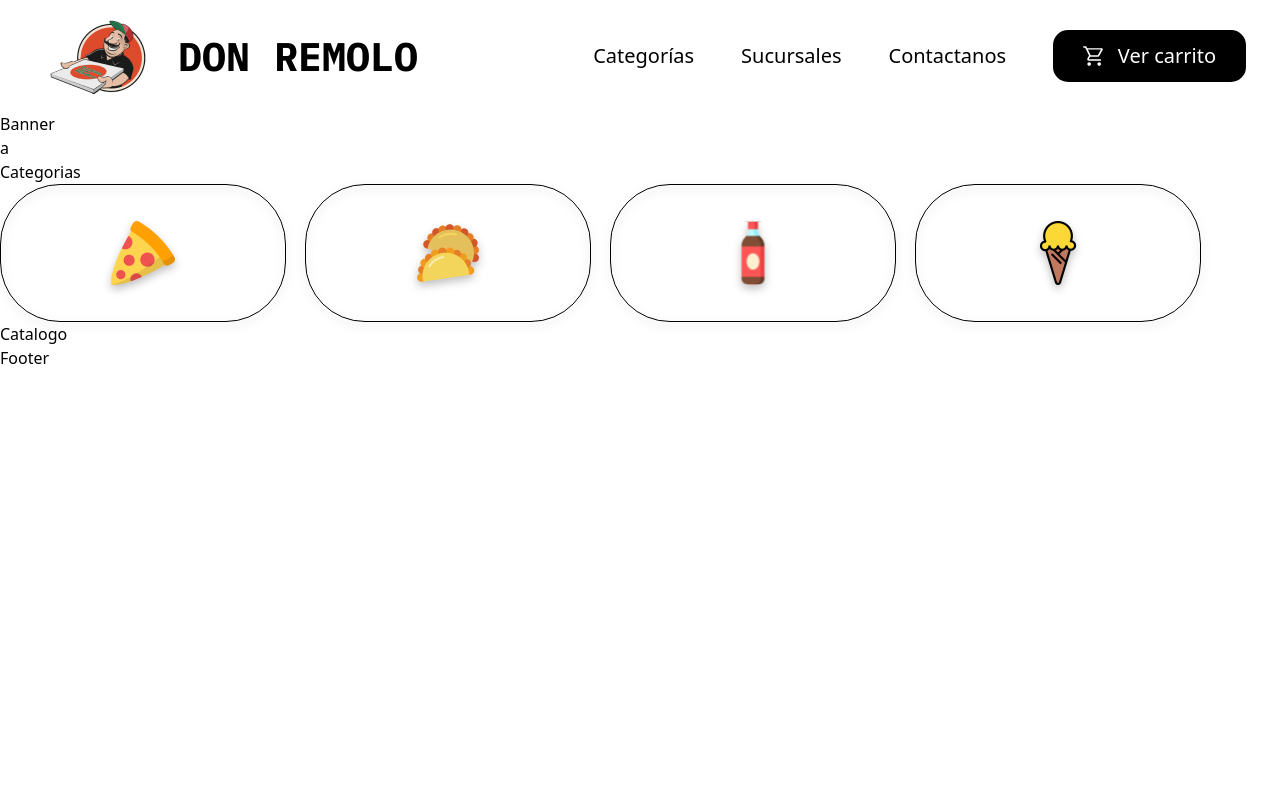
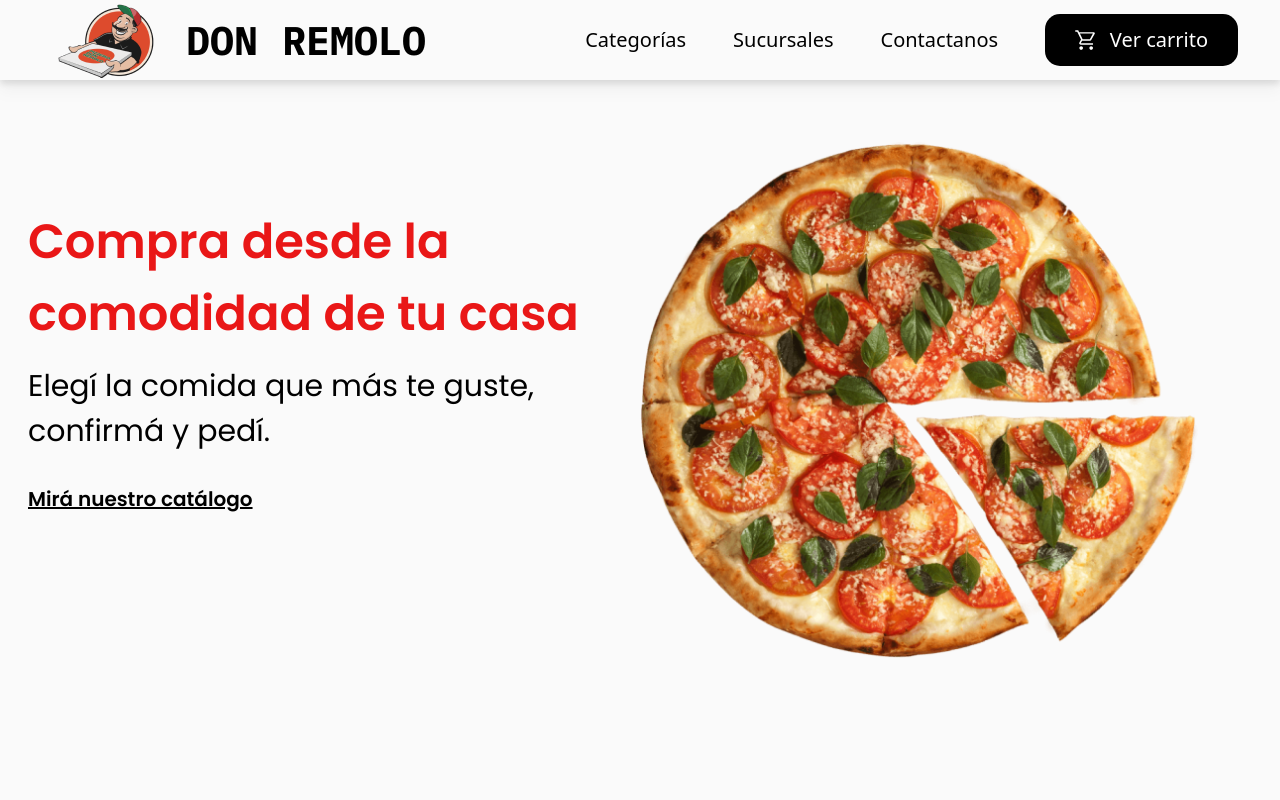
Before and after one commit to ProJuniors/pizzeria-don-remolo-frontend, a React (Create React App) app: page / in a window 1280 px wide. Shown: the top 800 px of the page. Built offline with nearby package versions, Linux system fonts and the light colour scheme.

Commit message:
BannerProcess

```diff
--- a/src/components/Banner.jsx
+++ b/src/components/Banner.jsx
@@ -1,8 +1,28 @@
+import pizza from '../assets/backround/pizza.png';
+
 export default function Banner() {
   return (
-    <>
-      <div>Banner</div>
-      <h2>a</h2>
-    </>
+    <div className="w-full h-screen bg-zinc-50 flex flex-col justify-between">
+      <div className="grid md:grid-cols-2 max-w-[1240px] m-auto mt-auto">
+        <div className="flex flex-col justify-center md:items-start w-full px-2 py-8">
+          <div>
+            <h1 className="text-7xl text-principal font-bold font-[Raleway]">
+              Compra desde la comodidad de tu casa
+            </h1>
+          </div>
+          <div>
+            <p className="text-base text-black  font-[Roboto] py-10">
+              Elegí la comida que más te guste, confirmá y pedí.
+            </p>
+          </div>
+          <div>
+            <p className="text-base2 py-20">Mirá nuestro catálogo</p>
+          </div>
+        </div>
+        <div className="pizza">
+          <img className="w-full object-scale-down " src={pizza} alt="/" />
+        </div>
+      </div>
+    </div>
   );
 }
--- a/src/components/Header.jsx
+++ b/src/components/Header.jsx
@@ -1,12 +1,14 @@
 import logo from '../assets/logos/logo.png';
 import shoppingCart from '../assets/icons/icon-shopping-cart.svg';
+
+// import bgImg from '../assets/backround/Union.png';
 
 import '../styles/Header.css';
 
 export default function Header() {
   return (
-    <header>
-      <nav className="flex flex-row justify-between h-28">
+    <div className="w-screen h-[80px] z-10 bg-zinc-50 fixed drop-shadow-lg">
+      <div className="px-2 flex justify-between items-center w-full h-full">
         <div className="flex justify-between items-center gap-[18px] ml-[50px]">
           <img src={logo} alt="Logo don remolo" className="navbar-logo" />
           <h3 className="font-['IBM_Plex_Mono'] font-bold text-[40px] leading-[52px] text-black">
@@ -51,7 +53,7 @@ export default function Header() {
             </span>
           </div>
         </div>
-      </nav>
-    </header>
+      </div>
+    </div>
   );
 }
--- a/src/containers/Layout.jsx
+++ b/src/containers/Layout.jsx
@@ -4,7 +4,7 @@ import '../styles/style.css';
 
 export default function Layout({ children }) {
   return (
-    <div className="Layout max-w-[1440px] m-auto relative h-screen leading-normal tracking-normal bg-white z-10">
+    <div className="">
       <Header />
       {children}
       <Footer />
--- a/src/styles/style.css
+++ b/src/styles/style.css
@@ -40,9 +40,11 @@ html {
   -moz-tab-size: 4;
   /* 3 */
   -o-tab-size: 4;
-     tab-size: 4;
+  tab-size: 4;
   /* 3 */
-  font-family: ui-sans-serif, system-ui, -apple-system, BlinkMacSystemFont, "Segoe UI", Roboto, "Helvetica Neue", Arial, "Noto Sans", sans-serif, "Apple Color Emoji", "Segoe UI Emoji", "Segoe UI Symbol", "Noto Color Emoji";
+  font-family: ui-sans-serif, system-ui, -apple-system, BlinkMacSystemFont,
+    'Segoe UI', Roboto, 'Helvetica Neue', Arial, 'Noto Sans', sans-serif,
+    'Apple Color Emoji', 'Segoe UI Emoji', 'Segoe UI Symbol', 'Noto Color Emoji';
   /* 4 */
 }
 
@@ -79,7 +81,7 @@ Add the correct text decoration in Chrome, Edge, and Safari.
 
 abbr:where([title]) {
   -webkit-text-decoration: underline dotted;
-          text-decoration: underline dotted;
+  text-decoration: underline dotted;
 }
 
 /*
@@ -123,7 +125,8 @@ code,
 kbd,
 samp,
 pre {
-  font-family: ui-monospace, SFMono-Regular, Menlo, Monaco, Consolas, "Liberation Mono", "Courier New", monospace;
+  font-family: ui-monospace, SFMono-Regular, Menlo, Monaco, Consolas,
+    'Liberation Mono', 'Courier New', monospace;
   /* 1 */
   font-size: 1em;
   /* 2 */
@@ -346,14 +349,16 @@ textarea {
 2. Set the default placeholder color to the user's configured gray 400 color.
 */
 
-input::-moz-placeholder, textarea::-moz-placeholder {
+input::-moz-placeholder,
+textarea::-moz-placeholder {
   opacity: 1;
   /* 1 */
   color: #9ca3af;
   /* 2 */
 }
 
-input:-ms-input-placeholder, textarea:-ms-input-placeholder {
+input:-ms-input-placeholder,
+textarea:-ms-input-placeholder {
   opacity: 1;
   /* 1 */
   color: #9ca3af;
@@ -373,7 +378,7 @@ Set the default cursor for buttons.
 */
 
 button,
-[role="button"] {
+[role='button'] {
   cursor: pointer;
 }
 
@@ -423,7 +428,9 @@ Ensure the default browser behavior of the `hidden` attribute.
   display: none;
 }
 
-*, ::before, ::after {
+*,
+::before,
+::after {
   --tw-translate-x: 0;
   --tw-translate-y: 0;
   --tw-rotate: 0;
@@ -431,16 +438,16 @@ Ensure the default browser behavior of the `hidden` attribute.
   --tw-skew-y: 0;
   --tw-scale-x: 1;
   --tw-scale-y: 1;
-  --tw-pan-x:  ;
-  --tw-pan-y:  ;
-  --tw-pinch-zoom:  ;
+  --tw-pan-x: ;
+  --tw-pan-y: ;
+  --tw-pinch-zoom: ;
   --tw-scroll-snap-strictness: proximity;
-  --tw-ordinal:  ;
-  --tw-slashed-zero:  ;
-  --tw-numeric-figure:  ;
-  --tw-numeric-spacing:  ;
-  --tw-numeric-fraction:  ;
-  --tw-ring-inset:  ;
+  --tw-ordinal: ;
+  --tw-slashed-zero: ;
+  --tw-numeric-figure: ;
+  --tw-numeric-spacing: ;
+  --tw-numeric-fraction: ;
+  --tw-ring-inset: ;
   --tw-ring-offset-width: 0px;
   --tw-ring-offset-color: #fff;
   --tw-ring-color: rgb(59 130 246 / 0.5);
@@ -448,24 +455,24 @@ Ensure the default browser behavior of the `hidden` attribute.
   --tw-ring-shadow: 0 0 #0000;
   --tw-shadow: 0 0 #0000;
   --tw-shadow-colored: 0 0 #0000;
-  --tw-blur:  ;
-  --tw-brightness:  ;
-  --tw-contrast:  ;
-  --tw-grayscale:  ;
-  --tw-hue-rotate:  ;
-  --tw-invert:  ;
-  --tw-saturate:  ;
-  --tw-sepia:  ;
-  --tw-drop-shadow:  ;
-  --tw-backdrop-blur:  ;
-  --tw-backdrop-brightness:  ;
-  --tw-backdrop-contrast:  ;
-  --tw-backdrop-grayscale:  ;
-  --tw-backdrop-hue-rotate:  ;
-  --tw-backdrop-invert:  ;
-  --tw-backdrop-opacity:  ;
-  --tw-backdrop-saturate:  ;
-  --tw-backdrop-sepia:  ;
+  --tw-blur: ;
+  --tw-brightness: ;
+  --tw-contrast: ;
+  --tw-grayscale: ;
+  --tw-hue-rotate: ;
+  --tw-invert: ;
+  --tw-saturate: ;
+  --tw-sepia: ;
+  --tw-drop-shadow: ;
+  --tw-backdrop-blur: ;
+  --tw-backdrop-brightness: ;
+  --tw-backdrop-contrast: ;
+  --tw-backdrop-grayscale: ;
+  --tw-backdrop-hue-rotate: ;
+  --tw-backdrop-invert: ;
+  --tw-backdrop-opacity: ;
+  --tw-backdrop-saturate: ;
+  --tw-backdrop-sepia: ;
 }
 
 .container {
@@ -665,11 +672,15 @@ Ensure the default browser behavior of the `hidden` attribute.
 
 .rotate-\[320deg\] {
   --tw-rotate: 320deg;
-  transform: translate(var(--tw-translate-x), var(--tw-translate-y)) rotate(var(--tw-rotate)) skewX(var(--tw-skew-x)) skewY(var(--tw-skew-y)) scaleX(var(--tw-scale-x)) scaleY(var(--tw-scale-y));
+  transform: translate(var(--tw-translate-x), var(--tw-translate-y))
+    rotate(var(--tw-rotate)) skewX(var(--tw-skew-x)) skewY(var(--tw-skew-y))
+    scaleX(var(--tw-scale-x)) scaleY(var(--tw-scale-y));
 }
 
 .transform {
-  transform: translate(var(--tw-translate-x), var(--tw-translate-y)) rotate(var(--tw-rotate)) skewX(var(--tw-skew-x)) skewY(var(--tw-skew-y)) scaleX(var(--tw-scale-x)) scaleY(var(--tw-scale-y));
+  transform: translate(var(--tw-translate-x), var(--tw-translate-y))
+    rotate(var(--tw-rotate)) skewX(var(--tw-skew-x)) skewY(var(--tw-skew-y))
+    scaleX(var(--tw-scale-x)) scaleY(var(--tw-scale-y));
 }
 
 .cursor-pointer {
@@ -678,9 +689,9 @@ Ensure the default browser behavior of the `hidden` attribute.
 
 .select-none {
   -webkit-user-select: none;
-     -moz-user-select: none;
-      -ms-user-select: none;
-          user-select: none;
+  -moz-user-select: none;
+  -ms-user-select: none;
+  user-select: none;
 }
 
 .flex-col {
@@ -951,6 +962,17 @@ Ensure the default browser behavior of the `hidden` attribute.
 .text-7xl {
   font-size: 4.5rem;
   line-height: 1;
+
+  width: 648px;
+  height: 118px;
+  left: 39px;
+  top: 375px;
+
+  font-family: 'Poppins';
+  font-style: normal;
+  font-weight: 600;
+  font-size: 48px;
+  line-height: 72px;
 }
 
 .text-6xl {
@@ -958,9 +980,39 @@ Ensure the default browser behavior of the `hidden` attribute.
   line-height: 1;
 }
 
+.pizza {
+  width: 560px;
+  height: 521px;
+  left: 770px;
+  top: 155px;
+}
+
+.fond {
+  background: url(../assets/backround/Union.png);
+}
+
+.text-base2 {
+  font-family: 'Poppins';
+  font-style: normal;
+  font-weight: 600;
+  font-size: 20px;
+  line-height: 30px;
+  text-decoration-line: underline;
+}
+
 .text-base {
   font-size: 1rem;
   line-height: 1.5rem;
+  width: 648px;
+  height: 32px;
+  left: 44px;
+  top: 542px;
+
+  font-family: 'Poppins';
+  font-style: normal;
+  font-weight: 400;
+  font-size: 30px;
+  line-height: 45px;
 }
 
 .text-4xl {
@@ -1061,9 +1113,12 @@ Ensure the default browser behavior of the `hidden` attribute.
 }
 
 .shadow-lg {
-  --tw-shadow: 0 10px 15px -3px rgb(0 0 0 / 0.1), 0 4px 6px -4px rgb(0 0 0 / 0.1);
-  --tw-shadow-colored: 0 10px 15px -3px var(--tw-shadow-color), 0 4px 6px -4px var(--tw-shadow-color);
-  box-shadow: var(--tw-ring-offset-shadow, 0 0 #0000), var(--tw-ring-shadow, 0 0 #0000), var(--tw-shadow);
+  --tw-shadow: 0 10px 15px -3px rgb(0 0 0 / 0.1),
+    0 4px 6px -4px rgb(0 0 0 / 0.1);
+  --tw-shadow-colored: 0 10px 15px -3px var(--tw-shadow-color),
+    0 4px 6px -4px var(--tw-shadow-color);
+  box-shadow: var(--tw-ring-offset-shadow, 0 0 #0000),
+    var(--tw-ring-shadow, 0 0 #0000), var(--tw-shadow);
 }
 
 .shadow-\[\#ec1208\] {
@@ -1079,47 +1134,30 @@ Ensure the default browser behavior of the `hidden` attribute.
 @import url('https://fonts.googleapis.com/css2?family=Raleway:ital,wght@0,100;0,200;1,100&family=Roboto:ital,wght@0,100;0,300;0,400;0,500;0,700;0,900;1,100;1,300;1,400;1,500;1,700;1,900&display=swap');
 
 .shadow-one {
-  box-shadow: rgba(17, 17, 26, 0.3) 0px 8px 24px, rgba(17, 17, 26, 0.1) 0px 16px 56px, rgba(17, 17, 26, 0.1) 0px 24px 80px;
+  box-shadow: rgba(17, 17, 26, 0.3) 0px 8px 24px,
+    rgba(17, 17, 26, 0.1) 0px 16px 56px, rgba(17, 17, 26, 0.1) 0px 24px 80px;
 }
 
 .drop-shadow-one {
-  --tw-drop-shadow: drop-shadow(0 10px 11px rgb(0 0 0 / .4));
-  filter: var(--tw-blur)
-     var(--tw-brightness)
-     var(--tw-contrast)
-     var(--tw-grayscale)
-     var(--tw-hue-rotate)
-     var(--tw-invert)
-     var(--tw-saturate)
-     var(--tw-sepia)
-     var(--tw-drop-shadow);
+  --tw-drop-shadow: drop-shadow(0 10px 11px rgb(0 0 0 / 0.4));
+  filter: var(--tw-blur) var(--tw-brightness) var(--tw-contrast)
+    var(--tw-grayscale) var(--tw-hue-rotate) var(--tw-invert) var(--tw-saturate)
+    var(--tw-sepia) var(--tw-drop-shadow);
 }
 
-.drop-shadow-two{
-  --tw-drop-shadow: drop-shadow(0 10px 52px rgb(0 0 0 / .4))
+.drop-shadow-two {
+  --tw-drop-shadow: drop-shadow(0 10px 52px rgb(0 0 0 / 0.4))
     drop-shadow(0 8px 5px rgb(0 0 0 / 0.08));
-  filter: var(--tw-blur)
-    var(--tw-brightness)
-    var(--tw-contrast)
-    var(--tw-grayscale)
-    var(--tw-hue-rotate)
-    var(--tw-invert)
-    var(--tw-saturate)
-    var(--tw-sepia)
-    var(--tw-drop-shadow);
+  filter: var(--tw-blur) var(--tw-brightness) var(--tw-contrast)
+    var(--tw-grayscale) var(--tw-hue-rotate) var(--tw-invert) var(--tw-saturate)
+    var(--tw-sepia) var(--tw-drop-shadow);
 }
 
 .drop-shadow-three {
   --tw-drop-shadow: drop-shadow(0 10px 11px rgb(0 0 0 / 9));
-  filter: var(--tw-blur)
-    var(--tw-brightness)
-    var(--tw-contrast)
-    var(--tw-grayscale)
-    var(--tw-hue-rotate)
-    var(--tw-invert)
-    var(--tw-saturate)
-    var(--tw-sepia)
-     var(--tw-drop-shadow);
+  filter: var(--tw-blur) var(--tw-brightness) var(--tw-contrast)
+    var(--tw-grayscale) var(--tw-hue-rotate) var(--tw-invert) var(--tw-saturate)
+    var(--tw-sepia) var(--tw-drop-shadow);
 }
 
 .hover\:border-\[\#ffda7f\]:hover {
--- a/tailwind.config.js
+++ b/tailwind.config.js
@@ -1,12 +1,15 @@
 /** @type {import('tailwindcss').Config} */
 module.exports = {
-  content: [
-    './src/**/*.{js,jsx,ts,tsx}',
-  ],
+  content: ['./src/**/*.{js,jsx,ts,tsx}'],
   theme: {
     extend: {
+      backgroundImage: {
+        'hero-pattern': "url('/img/hero-pattern.svg')",
+        'footer-texture': "url('/img/footer-texture.png')",
+      },
       colors: {
         principal: '#E91717',
+        segundario: '#F16602',
       },
       maxWidth: {
         1440: '1440px',
```
Also changed, not shown: src/assets/backround/Union.png (added), src/assets/backround/pizza.png (added).
